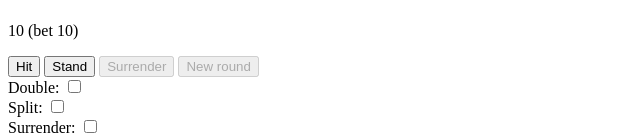
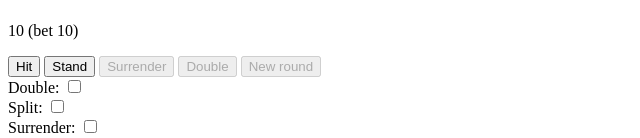
Before and after one commit to HikariYlan/atoll21-client, a Svelte app: page / in a window 1280 px wide. Both pictures are taken after a click on the button "Deal!". Shown: the part 336-474 px from the top of the page, without its empty margins (0-640 px from the left). Built offline with nearby package versions, Linux system fonts and the light colour scheme.

Commit message:
feat: adding double button

```diff
--- a/src/App.svelte
+++ b/src/App.svelte
@@ -47,6 +47,11 @@
 
     function surrender() {
         gameSession.surrender();
+        refresh();
+    }
+
+    function double() {
+        gameSession.double();
         refresh();
     }
 
@@ -212,6 +217,7 @@
             <button onclick={hit} disabled={gameState.phase != GameSessionPhase.PLAYING}>Hit</button>
             <button onclick={stand} disabled={gameState.phase != GameSessionPhase.PLAYING}>Stand</button>
             <button onclick={surrender} disabled={gameState.unlocks.surrender == false || gameState.phase != GameSessionPhase.PLAYING}>Surrender</button>
+            <button onclick={double} disabled={gameState.unlocks.double == false || gameState.phase != GameSessionPhase.PLAYING}>Double</button>
             <button onclick={newRound} disabled={gameState.phase == GameSessionPhase.PLAYING}>New round</button>
         </div>
         {#if gameState.phase == GameSessionPhase.FINISHED}
```
